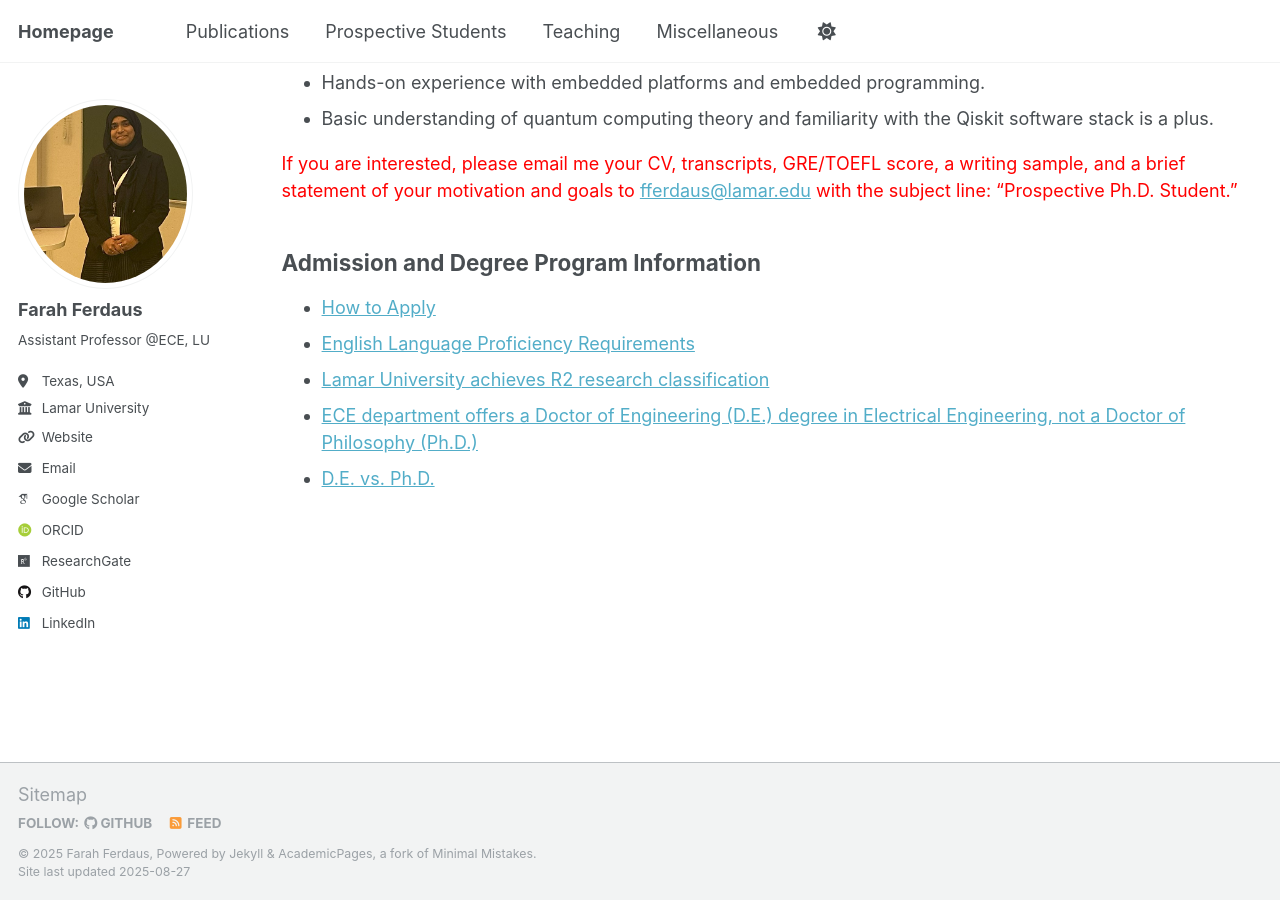
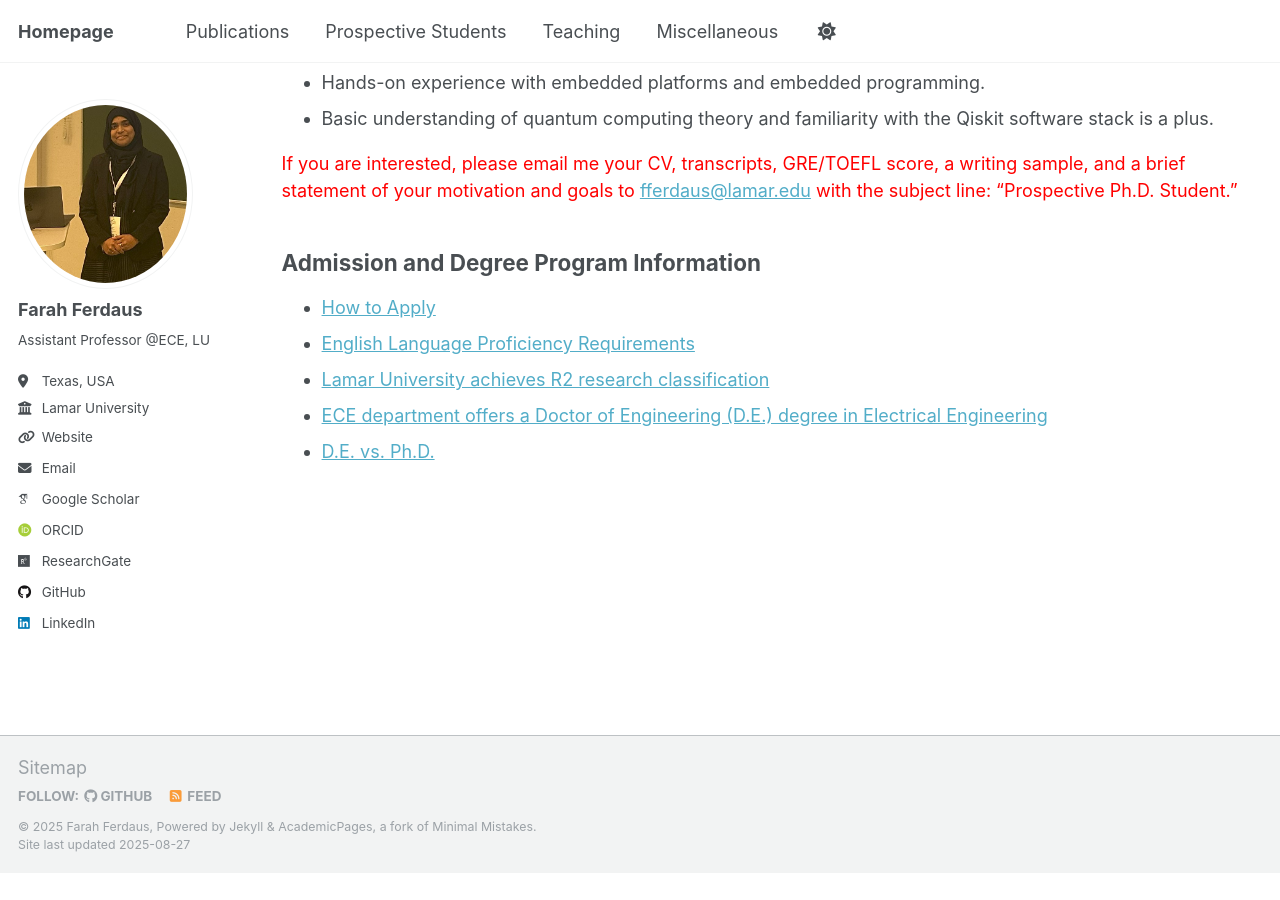
Before and after one commit to fferdaus/fferdaus.github.io, a Jekyll site: the page built from _pages/ProspectiveStudents.md, in a window 1280 px wide and 900 px high, scrolled down 762 px. Built offline with Jekyll 4.4.1, drawn with Linux system fonts in a browser that asks for light colours; some web fonts are replaced; after the commit the page ends 1635 px from its top, so only the background shows below that.

Commit message:
Update ProspectiveStudents.md

```diff
--- a/_pages/ProspectiveStudents.md
+++ b/_pages/ProspectiveStudents.md
@@ -39,5 +39,5 @@ I am seeking candidates with a solid background and an interest in interdiscipli
 - [How to Apply](https://www.lamar.edu/admissions/how-to-apply/graduate/how-to-apply.html)
 - [English Language Proficiency Requirements](https://www.lamar.edu/admissions/how-to-apply/english-language-proficiency-requirements.html)
 - [Lamar University achieves R2 research classification](https://www.lamar.edu/news-and-events/news/2025/03/lamar-university-achieves-r2-research-classification.html)
-- [ECE department offers a Doctor of Engineering (D.E.) degree in Electrical Engineering, not a Doctor of Philosophy (Ph.D.)](https://www.lamar.edu/academics/degrees/electrical-engineering/electrical-engineering-doctoral-degree.html)
+- [ECE department offers a Doctor of Engineering (D.E.) degree in Electrical Engineering](https://www.lamar.edu/academics/degrees/electrical-engineering/electrical-engineering-doctoral-degree.html)
 - [D.E. vs. Ph.D.](https://www.findaphd.com/guides/doctor-of-engineering-engd-guide)
```
